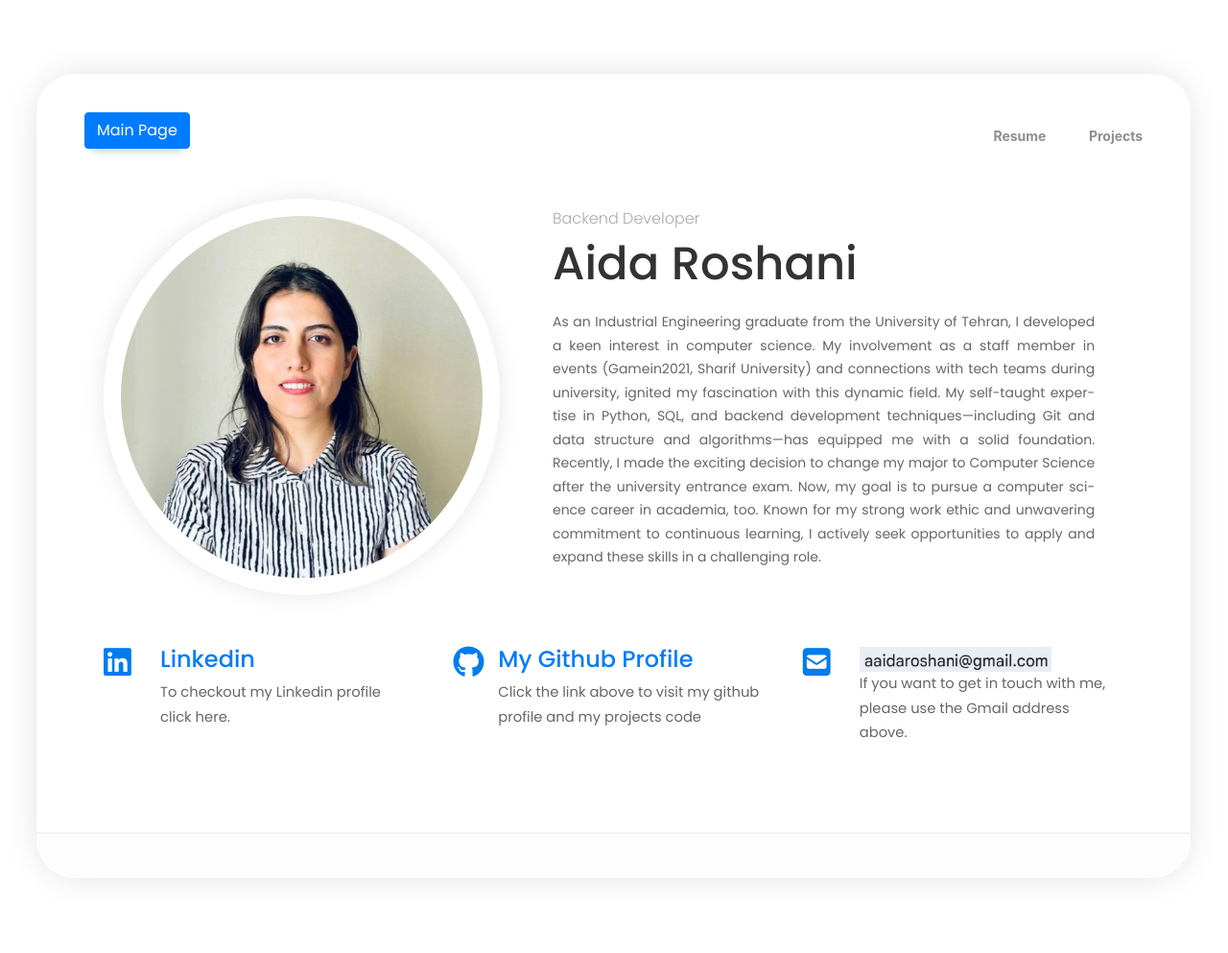
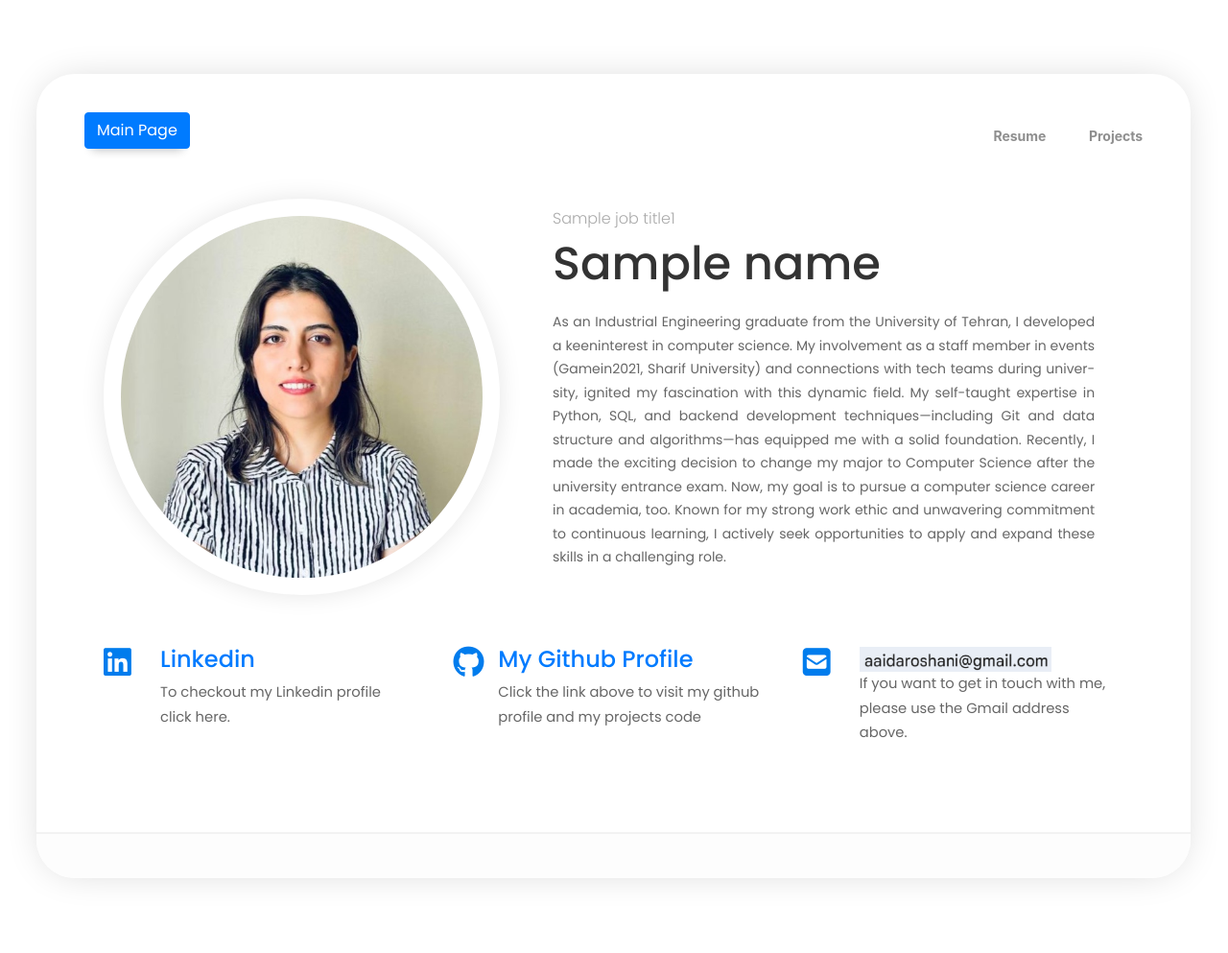
Before and after one commit to Aaidaro/Resume, a Django app: template templates/website/about.html in a window 1280 px wide. Shown: the whole page at 96% size. Run offline with Django 4.2, Linux system fonts and the light colour scheme; the template is opened without the code that fills it: most values are stand-ins (such as "Sample title", 1, 10 or a date in 2020); some libraries are stand-ins or nearby versions; some web fonts are replaced.

Commit message:
Update urls and templates
Set dynamic context via render in views

```diff
--- a/templates/base.html
+++ b/templates/base.html
@@ -8,7 +8,7 @@
     <meta http-equiv="X-UA-Compatible" content="IE=edge">
 
     <meta name="viewport" content="width=device-width, initial-scale=1.0, maximum-scale=1.0, user-scalable=no">
-    <meta name="description" content="Aida Roshani Website" />
+    <meta name="description" content="{{name}} Website" />
     <meta name="keywords" content="vcard, resposnive, retina, resume, jquery, css3, bootstrap, portfolio" />
     <meta name="author" content="lmpixels" />
 
--- a/templates/website/about.html
+++ b/templates/website/about.html
@@ -2,7 +2,7 @@
 {% block content %}
 {% load static %}
 
-<title>Aida Roshani - About </title>
+<title>{{name}} - About </title>
 <div id="main" class="site-main">
   <div id="main-content" class="single-page-content">
     <div id="primary" class="content-area">
@@ -22,20 +22,19 @@
             <div class="home-text hp-left">
               <div class="owl-carousel text-rotation">
                 <div class="item">
-                  <h4>Backend Developer</h4>
+                  <h4>{{job_title1}}</h4>
                 </div>
 
                 <div class="item">
-                  <h4>Data Sceintist</h4>
+                  <h4>{{job_title2}}</h4>
                 </div>
               </div>
 
-              <h1>Aida Roshani</h1>
+              <h1>{{name}}</h1>
               <p style="text-align:justify;">As an Industrial Engineering graduate from the University of Tehran, I
-                developed a keen
-                interest in computer science. My involvement as a staff member in events (Gamein2021, Sharif
-                University) and connections with tech teams during university, ignited my fascination with this
-                dynamic field.
+                developed a keeninterest in computer science. My involvement as a staff member in events
+                (Gamein2021, Sharif University) and connections with tech teams during university,
+                ignited my fascination with this dynamic field.
                 My self-taught expertise in Python, SQL, and backend development techniques—including Git
                 and data structure and algorithms—has equipped me with a solid foundation. Recently, I made
                 the exciting decision to change my major to Computer Science after the university entrance
@@ -62,7 +61,7 @@
                     <i class="fa-brands fa-linkedin"></i>
                   </div>
                   <div class="ci-text">
-                    <h4><a href="https://www.linkedin.com/in/aida-roshani-73b489181/">Linkedin</a></h4>
+                    <h4><a href="{{linkedin_link}}">Linkedin</a></h4>
                     <p>To checkout my Linkedin profile click here.</p>
                   </div>
                 </div>
@@ -73,7 +72,7 @@
                     <i class="fa-brands fa-github"></i>
                   </div>
                   <div class="ci-text">
-                    <h4><a href="https://github.com/Aaidaro">My Github Profile</a></h4>
+                    <h4><a href="{{github_link}}">My Github Profile</a></h4>
                     <p>Click the link above to visit my github profile and my projects code</p>
                   </div>
                 </div>
--- a/templates/website/project_main.html
+++ b/templates/website/project_main.html
@@ -51,9 +51,9 @@
                         <h3>Description</h3>
                     </div>
                     <ul class="project-general-info">
-                        <li><p><i class="fa fa-user"></i> Aida Roshani</p></li>
-                        <li><p><i class="fa fa-globe"></i> <a href="https://github.com/Aaidaro/Resume">github.com/Aaidaro/Resume</a></p></li>
-                        <li><p><i class="fa fa-calendar"></i> 26 July, 2022</p></li>
+                        <li><p><i class="fa fa-user"></i>{{developers_name}}</p></li>
+                        <li><p><i class="fa fa-globe"></i> <a href="{{project_link_github}}">{{project_link_preview}}</a></p></li>
+                        <li><p><i class="fa fa-calendar"></i> {{date}}</p></li>
                     </ul>
 
                     <p>My personal website with the following sections:
```
Also changed, not shown: website/views.py (+11 -2 lines).
